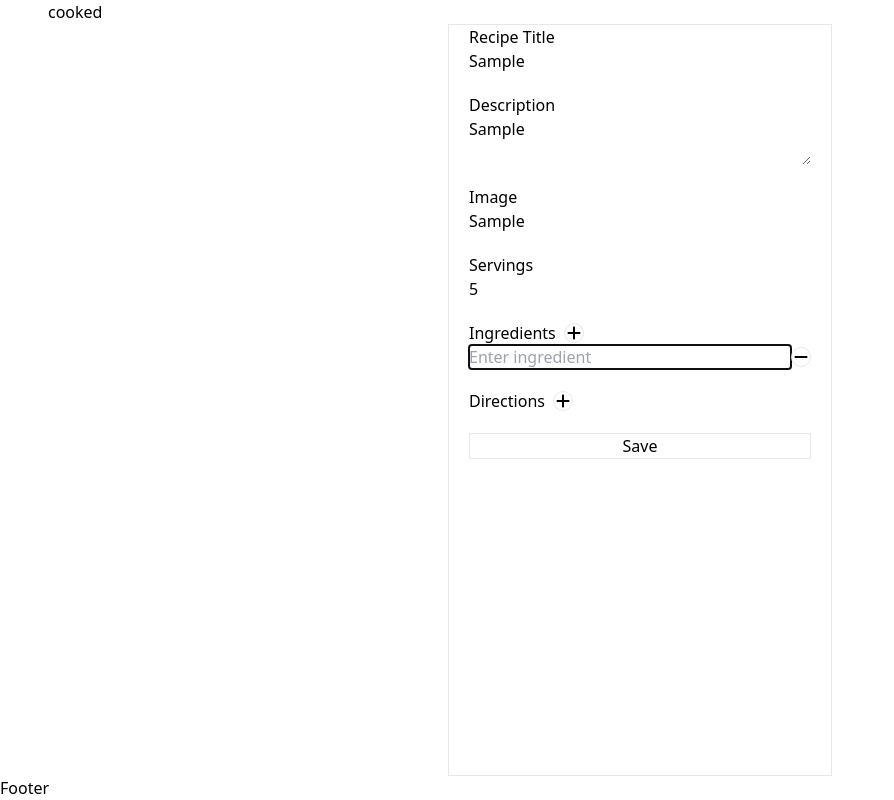
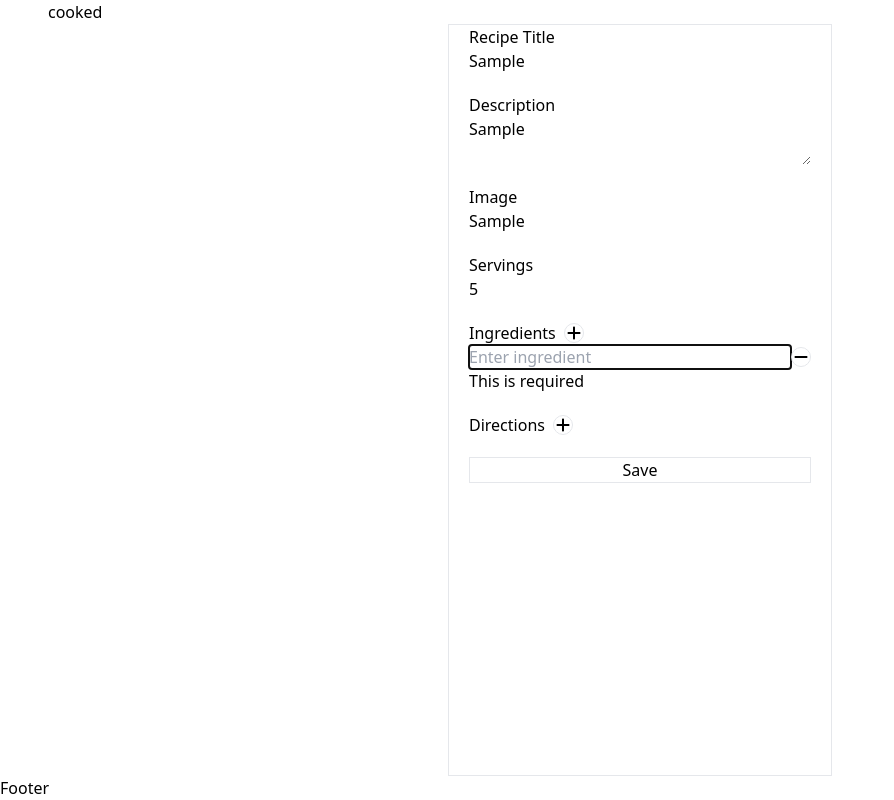
Before and after one commit to justcho5/cooked, a React (Vite) app in the folder frontend/: page /recipes/new in a window 1280 px wide. Both pictures are taken after typing "Sample", "Sample", "Sample", "5" into the empty fields and a click on the button 573 px from the left and 333 px from the top of the page. Shown: the whole page, without its empty margins (0-894 px from the left). Built offline with nearby package versions, Linux system fonts and the light colour scheme.

Commit message:
feat: added simple form validation and displaying error

```diff
--- a/frontend/src/components/EditRecipe.tsx
+++ b/frontend/src/components/EditRecipe.tsx
@@ -24,7 +24,10 @@ export default function EditRecipe({
 }) {
   const [setEdit, setRecipe] = setState;
   const { _id } = useParams();
-  const form = useForm<InputType>({ defaultValues: formData });
+  const form = useForm<InputType>({
+    defaultValues: formData,
+    mode: "onTouched",
+  });
 
   //   const navigate = useNavigate();
   const onSubmit: SubmitHandler<InputType> = async (data) => {
--- a/frontend/src/components/Form.tsx
+++ b/frontend/src/components/Form.tsx
@@ -9,7 +9,12 @@ function Form({
   onSubmit: SubmitHandler<InputType>;
   form: UseFormReturn<InputType>;
 }) {
-  const { control, handleSubmit, register } = form;
+  const {
+    control,
+    handleSubmit,
+    register,
+    formState: { errors },
+  } = form;
   const {
     fields: fieldsIngredients,
     append: appendIngredients,
@@ -27,6 +32,7 @@ function Form({
     control,
     name: "instructions",
   });
+
   return (
     <form
       className="flex flex-col gap-5 border w-96 px-5"
@@ -37,9 +43,12 @@ function Form({
         <input
           type="text"
           placeholder="Recipe Title"
-          {...register("title", { required: true })}
+          {...register("title", { required: "This is required" })}
         />
+        {/*not rendering below*/}
+        <p>{errors.title?.message}</p>
       </label>
+
       <label className="flex flex-col">
         Description{" "}
         <textarea {...register("description", { maxLength: 500 })} />
@@ -52,8 +61,9 @@ function Form({
         <input
           type="number"
           placeholder="Servings"
-          {...register("servings", { required: true, min: 1 })}
+          {...register("servings", { required: "This is required", min: 1 })}
         />
+        <p>{errors.servings?.message}</p>
       </label>
 
       <div className="flex flex-col">
@@ -68,12 +78,13 @@ function Form({
         </div>
         <ul className="flex flex-col">
           {fieldsIngredients.map((field, index) => (
-            <li key={field.id} className="flex items-center">
+            <li key={field.id}>
+              <div className="flex items-center">
                 <input
                   className="flex-1"
                   placeholder="Enter ingredient"
                   {...register(`ingredients.${index}.ingredient`, {
-                  required: true,
+                    required: "This is required",
                   })}
                 />
                 <RoundButton
@@ -82,6 +93,8 @@ function Form({
                     removeIngredients(index);
                   }}
                 />
+              </div>
+              <p>{errors.ingredients?.[index]?.ingredient?.message}</p>
             </li>
           ))}
         </ul>
@@ -99,12 +112,13 @@ function Form({
         </div>
         <ul className="flex flex-col">
           {fieldsInstructions.map((field, index) => (
-            <li key={field.id} className="flex items-center">
+            <li key={field.id}>
+              <div className="flex items-center">
                 <input
                   className="flex-1"
                   placeholder="Enter instruction"
                   {...register(`instructions.${index}.instruction`, {
-                  required: true,
+                    required: "This is required",
                   })}
                 />
                 <RoundButton
@@ -113,6 +127,8 @@ function Form({
                     removeInstructions(index);
                   }}
                 />
+              </div>
+              <p>{errors.instructions?.[index]?.instruction?.message}</p>
             </li>
           ))}
         </ul>
--- a/frontend/src/pages/CreateRecipe.tsx
+++ b/frontend/src/pages/CreateRecipe.tsx
@@ -4,7 +4,7 @@ import { useNavigate } from "react-router-dom";
 import Form from "../components/Form";
 export default function CreateRecipe() {
   const navigate = useNavigate();
-  const form = useForm<InputType>();
+  const form = useForm<InputType>({ mode: "onTouched" });
   const onSubmit: SubmitHandler<InputType> = async (data) => {
     console.log(data);
     const recipeObject: RecipeType = {
--- a/frontend/src/pages/RecipeDetails.tsx
+++ b/frontend/src/pages/RecipeDetails.tsx
@@ -21,6 +21,7 @@ function RecipeDetails() {
   const handleEditClick = () => {
     setEdit(true);
     if (recipe) {
+      //is there a better way to do this because if edit is being clicked there should already be a recipe
       const formDataObject: InputType = {
         title: recipe.name,
         description: recipe.description,
```
Lines whose indentation alone changed are shown as unchanged.
